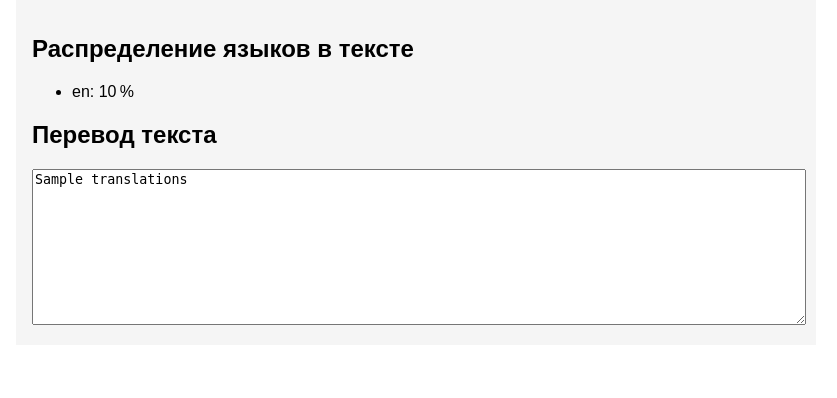
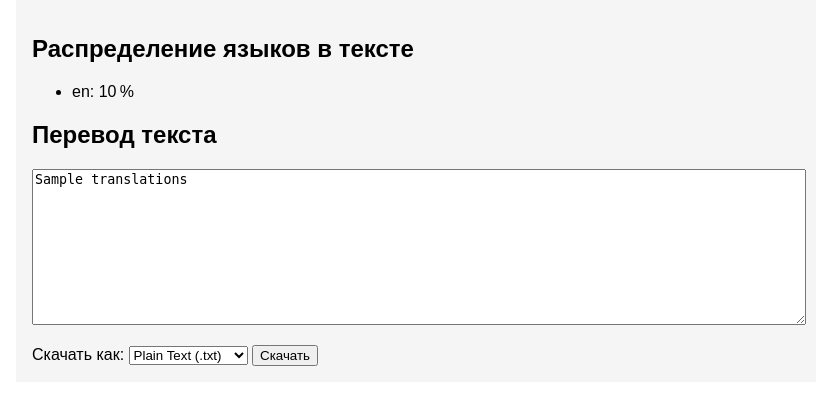
Before and after one commit to ilya-pilya/vkrchik, a Flask app: template templates/index.html in a window 1280 px wide. Shown: the part 409-807 px from the top of the page, without its empty margins (224-1061 px from the left). Before the commit the page ends 734 px from the top, so only its background shows below. Run offline with Flask 3, Linux system fonts and the light colour scheme; the template is opened without the code that fills it: most values are stand-ins (such as "Sample title", 1, 10 or a date in 2020); parts of the project's set-up code (start-up, migrations or seed data) failed here and were passed over.

Commit message:
skachivanie

````diff
--- a/templates/index.html
+++ b/templates/index.html
@@ -42,7 +42,69 @@
 
     <h2>Перевод текста</h2>
     <textarea readonly rows="10">{{ translations }}</textarea>
+    <div style="margin-top:1em;">
+      <label for="download-format">Скачать как:</label>
+      <select id="download-format">
+        <option value="txt">Plain Text (.txt)</option>
+        <option value="md">Markdown (.md)</option>
+        <option value="docx">Word (.docx)</option>
+      </select>
+      <button id="download-btn">Скачать</button>
+    </div>
   </div>
   {% endif %}
 </body>
 </html>
+<script>
+  document.getElementById('download-btn').addEventListener('click', () => {
+    // 1) соберём текст для сохранения
+    const summaryLis = document.querySelectorAll('.result ul li');
+    let text = 'Распределение языков:\n';
+    summaryLis.forEach(li => {
+      text += '- ' + li.textContent + '\n';
+    });
+    text += '\nПеревод:\n';
+    text += document.querySelector('.result textarea').value;
+
+    // 2) определяем формат
+    const fmt = document.getElementById('download-format').value;
+    let blob, filename;
+    if (fmt === 'txt') {
+      blob = new Blob([text], {type: 'text/plain;charset=utf-8'});
+      filename = 'result.txt';
+    } else if (fmt === 'md') {
+      // Markdown: те же данные, но можно добавить заголовки
+      let md = '## Распределение языков\n';
+      summaryLis.forEach(li => {
+        md += '* ' + li.textContent + '\n';
+      });
+      md += '\n## Перевод\n```\n' + document.querySelector('.result textarea').value + '\n```';
+      blob = new Blob([md], {type: 'text/markdown;charset=utf-8'});
+      filename = 'result.md';
+    } else if (fmt === 'docx') {
+      // Для docx возьмём простую библиотеку: оформив HTML и конвертируя через Blob
+      // Откровенно: полноценный DOCX на клиенте -- сложно, можно отдать HTML в .doc
+      const html = `
+        <html xmlns:o="urn:schemas-microsoft-com:office:office"
+              xmlns:w="urn:schemas-microsoft-com:office:word"
+              xmlns="http://www.w3.org/TR/REC-html40">
+        <head><meta charset="utf-8"></head><body>
+        <h2>Распределение языков</h2><ul>
+        ${Array.from(summaryLis).map(li => `<li>${li.textContent}</li>`).join('')}
+        </ul>
+        <h2>Перевод</h2>
+        <pre>${document.querySelector('.result textarea').value}</pre>
+        </body></html>`;
+      blob = new Blob([html], {type: 'application/msword'});
+      filename = 'result.doc';
+    }
+
+    // 3) триггерим скачивание
+    const link = document.createElement('a');
+    link.href = URL.createObjectURL(blob);
+    link.download = filename;
+    document.body.appendChild(link);
+    link.click();
+    document.body.removeChild(link);
+  });
+  </script>
````
